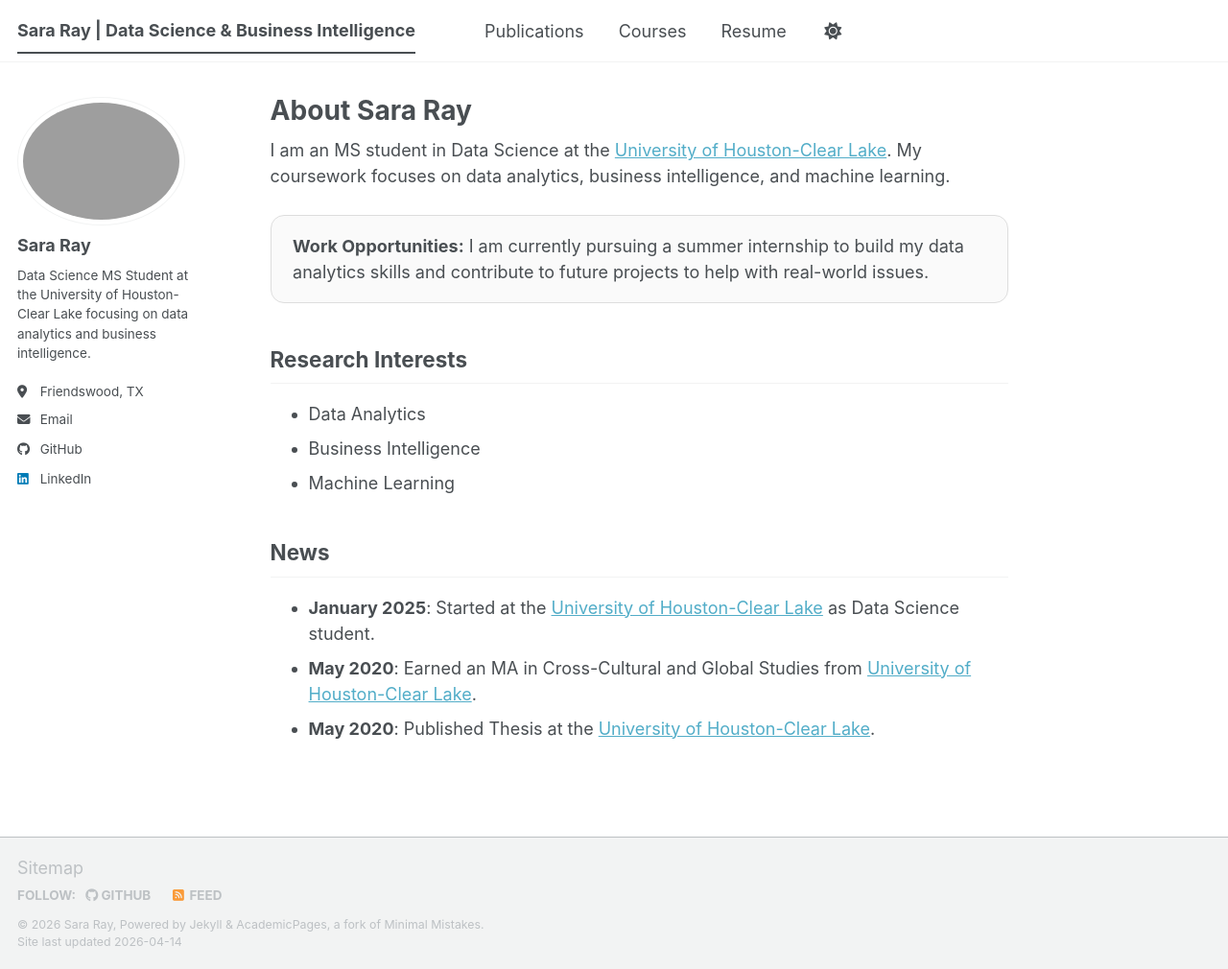
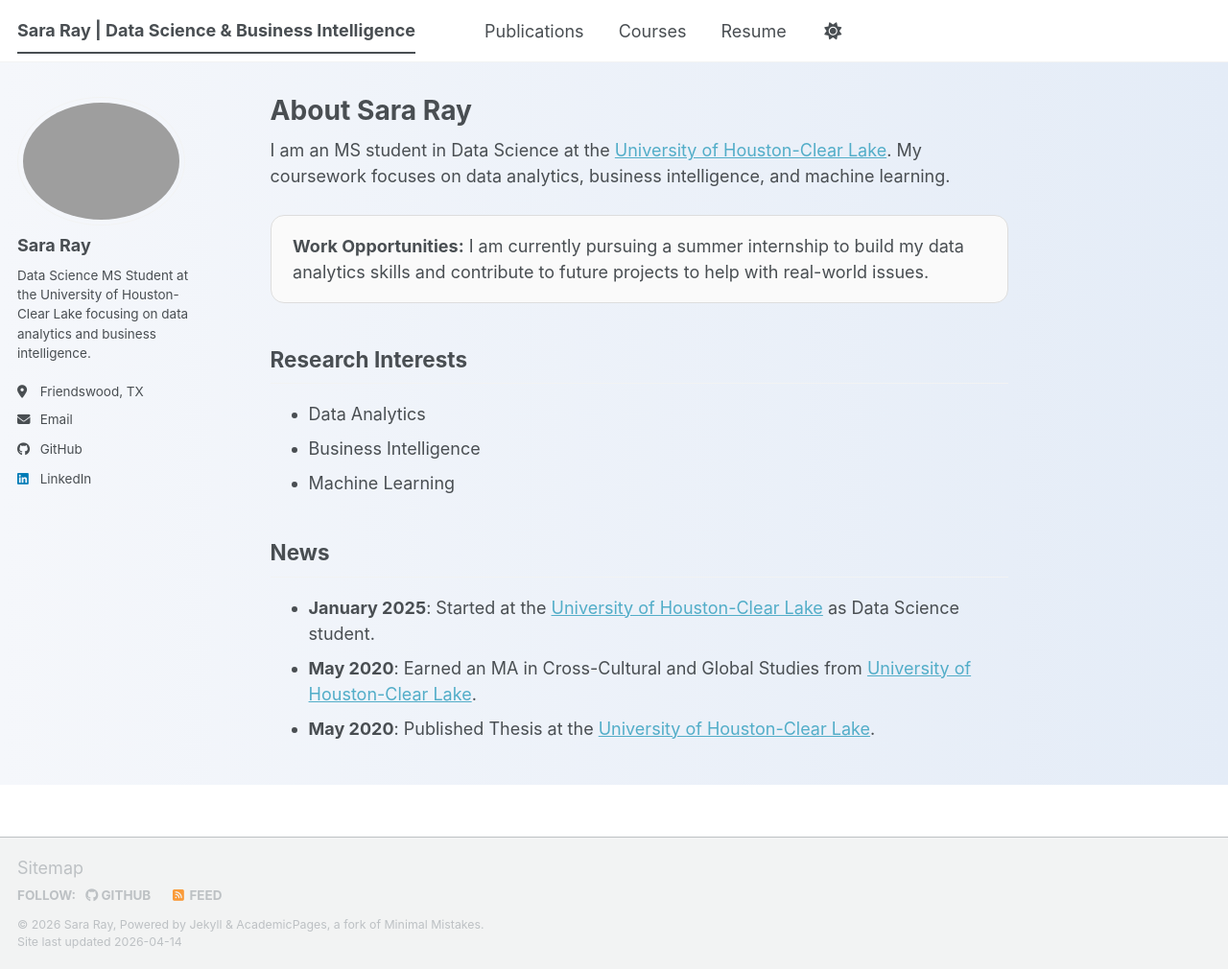
Before and after one commit to SaraRay2017/SaraRay2017.github.io, a Jekyll site: the page built from _pages/about.md, in a window 1280 px wide and 1010 px high. Shown: the whole window at 96% size. Built offline with Jekyll 4.4.1, drawn with Linux system fonts in a browser that asks for light colours; a script bundle is joined from its source files by our own code; library files that are not in the unit come from our copies.

Commit message:
Add gradient background to body in main.scss

```diff
--- a/assets/css/main.scss
+++ b/assets/css/main.scss
@@ -41,3 +41,7 @@
     "vendor/font-awesome/solid",
     "vendor/font-awesome/brands"
 ;
+
+body {
+  background: linear-gradient(to right, #f5f7fb, #e4ecf7) !important;
+}
```
